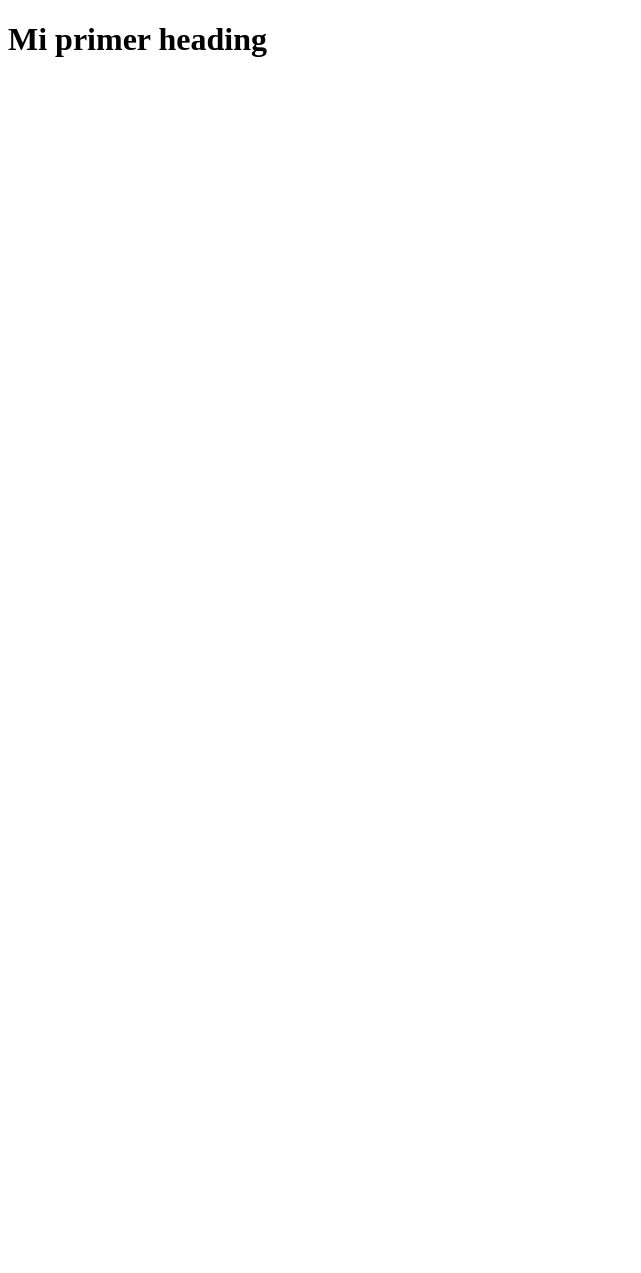
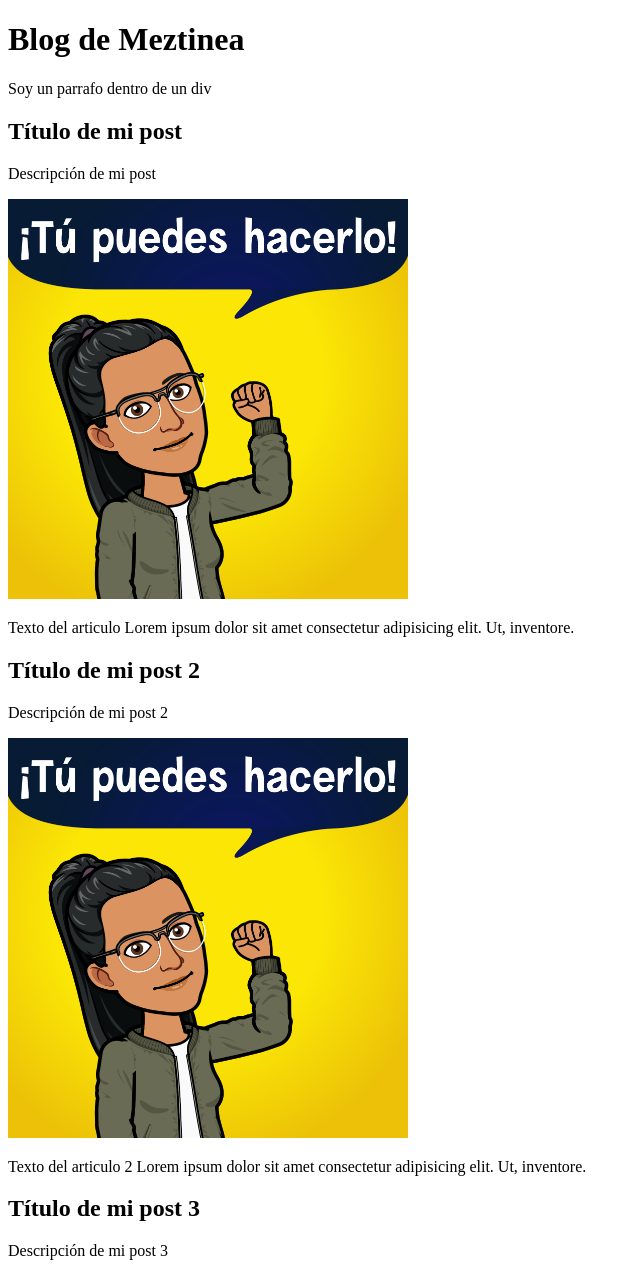
Before and after one commit to Meztinea/Learning-HTML5-MyNotes, a plain HTML site: page practica2.html in a window 1280 px wide. Shown: the top 1273 px of the page, without its empty margins (0-641 px from the left). Before the commit the page ends 800 px from the top, so only its background shows below. Drawn offline with Linux system fonts and the light colour scheme.

```diff
--- a/practica2.html
+++ b/practica2.html
@@ -4,8 +4,37 @@
     <title>Mi primera web</title>
 </head>
 <body>
-    <h1>Mi primer heading</h1>
-    <!-- Este es un comentario de HTML -->
-    <img src="" alt="">
+    <header>
+        <h1 id="titulo">Blog de Meztinea</h1>
+    </header>
+    <div>
+        <p>Soy un parrafo dentro de un div</p>
+    </div>
+    <section>
+        <article class="post">
+            <h2>Título de mi post</h2>
+            <p>Descripción de mi post</p>
+            <img src="images/avatar.png" width="400"/>
+            <p>Texto del articulo Lorem ipsum dolor sit amet consectetur adipisicing elit. Ut, inventore.</p>
+        </article>
+        <article class="post">
+            <h2>Título de mi post 2</h2>
+            <p>Descripción de mi post 2</p>
+            <img src="images/avatar.png" width="400"/>
+            <p>Texto del articulo 2 Lorem ipsum dolor sit amet consectetur adipisicing elit. Ut, inventore.</p>
+        </article>
+        <article class="post">
+            <h2>Título de mi post 3</h2>
+            <p>Descripción de mi post 3</p>
+            <img src="images/avatar.png" width="400"/>
+            <p>Texto del articulo 3 Lorem ipsum dolor sit amet consectetur adipisicing elit. Ut, inventore.</p>
+        </article>
+    </section>
+    <footer>
+        <a href="#titulo">Ir al comienzo</a>
+        <a href="mailto:micorreo@example.com">micorreo@example.com</a>
+        <p>Copyright 2023. Derechos reservados.</p>
+        <p>Creado por Meztinea</p>
+    </footer>
 </body>
 </html>
```
Also changed, not shown: My_notes/Atributos_de_etiquetas.txt/atributo_id_class.txt (added), My_notes/Atributos_de_etiquetas.txt/i.txt (added), My_notes/Atributos_de_etiquetas.txt/link.txt (added), My_notes/Atributos_de_etiquetas.txt/main.txt (added), My_notes/Atributos_de_etiquetas.txt/strong.txt (added), My_notes/Atributos_de_etiquetas.txt/u.txt (added), My_notes/Conceptos/Buenas_practicas_en_HTML_.txt (added), My_notes/Etiquetas/div.txt, My_notes/Etiquetas/i.txt (added), My_notes/Etiquetas/link.txt (added), My_notes/Etiquetas/main.txt (added), My_notes/Etiquetas/strong.txt (added), My_notes/Etiquetas/title.txt, My_notes/Etiquetas/u.txt (added), 1 more files.
